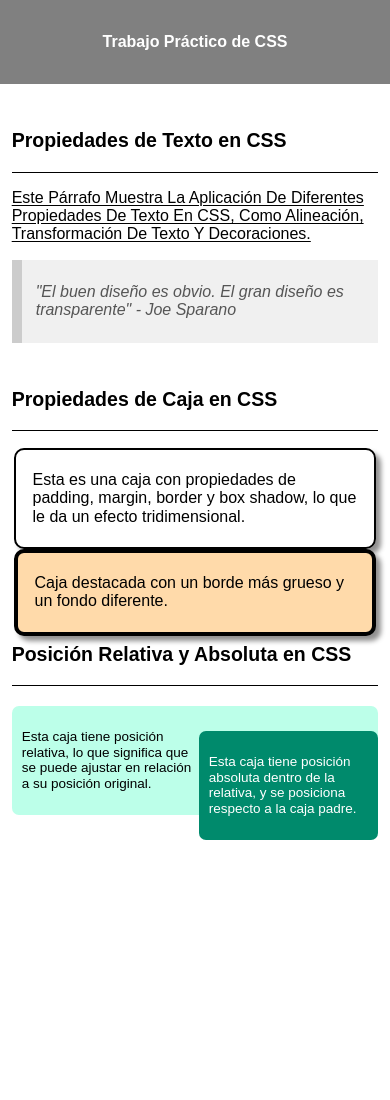
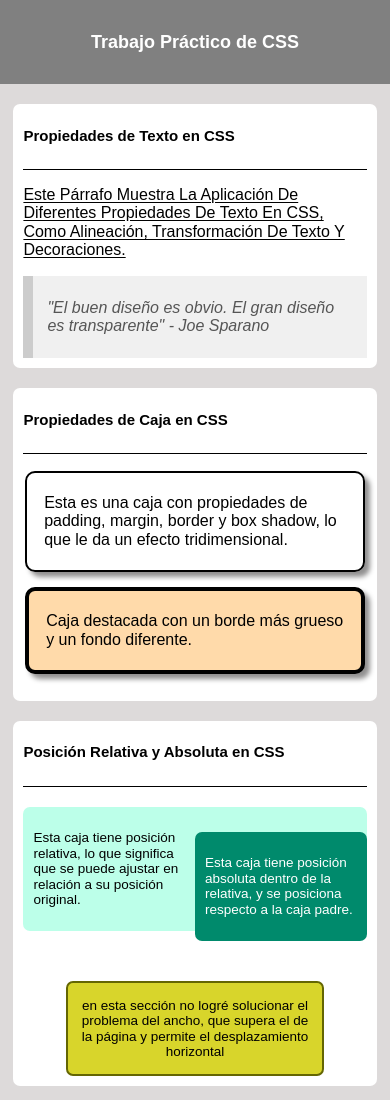
Before and after one commit to TomiCamacho/TP-CSS-Desarrollo-de-Software-UTN, a plain HTML site: page index.html in a window 390 px wide. Before the commit the page ends 895 px from the top, so only its background shows below. Drawn offline with Linux system fonts and the light colour scheme.

Commit message:
responsive hecho para header y secciones 1, 2 y 3

```diff
--- a/index.html
+++ b/index.html
@@ -6,11 +6,12 @@
     <title>TP CSS - Camacho Tomás</title>
     <link rel="stylesheet" href="normalize.css">
     <link rel="stylesheet" href="style.css">
+    <link rel="stylesheet" href="responsive.css">
 </head>
 <body>
     <header>
         <div class="header">
-            <p class="header-p">Trabajo Práctico de CSS</p>
+            <h1 class="header-h1">Trabajo Práctico de CSS</h1>
             <!-- <blockquote class="header-blockquote">blockquote</blockquote> -->
         </div>
     </header>
@@ -54,7 +55,14 @@
                         <p class="section3-info-cajaabsolute-p">Esta caja tiene posición absoluta dentro de la relativa, y se posiciona respecto a la caja padre.</p>
                     </div>
                 </div>
+                <div class="section3-error">
+                    <p>en esta sección no logré solucionar el problema del ancho, que supera el de la página y permite el desplazamiento horizontal</p>
+                </div>
             </div>
+        </section>
+
+        <section>
+
         </section>
 
     </main>
--- /dev/null
+++ b/responsive.css
@@ -0,0 +1,17 @@
+@media screen and (max-width:768px) {
+    body{
+        background-color: #dddada;
+    }
+    .header-h1{
+        font-size: 18px;
+    }
+}
+
+@media screen and (max-width:480px) {
+    .section{
+        padding: 10px;
+    }
+    .section-title{
+        font-size: 10px;
+    }
+}
--- a/style.css
+++ b/style.css
@@ -15,6 +15,10 @@ body{
     font-weight: 600;
 }
 
+.header-h1{
+    font-size: 30px;
+}
+
 /* .header-p{
     margin: 6px 0px 0px 0px;
 } */
@@ -29,18 +33,18 @@ body{
 } */
 
 .section{
-    width: 94vw;
-    margin-top: 45px;
-    margin-left: 3vw;
+    width: 88vw;
+    margin: 20px auto;
+    /* margin-top: 10px; */
+    background-color: rgb(255, 255, 255);
+    border-radius: 7px;
+    padding: 20px;
 }
 
 .section-title{
     height: 5vh;
     border-bottom: 1px solid black;
     font-size: small;
-}
-
-.section1-info{
 }
 
 .section1-info-p{
@@ -61,10 +65,10 @@ body{
 .section2-info{
     width: 99%;
     margin: 17px auto;
-    height: 150px;
+    /* height: 150px; */
     display: flex;
     flex-direction: column;
-    justify-content: space-between;
+    /* justify-content: space-between; */
 }
 
 .section2-info-box1{
@@ -80,6 +84,7 @@ body{
     padding: 5px 17px;
     box-shadow: 5px 5px 5px 0px #919090;
     background-color: #ffdaaa;
+    margin-top: 15px;
 }
 
 /* .section3{
@@ -88,7 +93,6 @@ body{
 
 .section3-info{
     margin-top: 20px;
-    margin-bottom: 80px;
     font-size: 13.5px;
     /* background-color: #580404; */
     /* height: 110px; */
@@ -104,7 +108,7 @@ body{
 }
 
 .section3-info-cajarelative-p{
-    max-width: 46vw;
+    max-width: 42.5vw;
 }
 
 .section3-info-cajaabsolute{
@@ -114,6 +118,17 @@ body{
     border-radius: 7px;
     /* border: 1px solid black; */
     top: 25px;
-    left: 51%;
+    left: 44vw;
     padding: 10px;
 }
+
+.section3-error{
+    padding: 1px 10px;
+    margin: 0 auto;
+    background-color: #d8d52b;
+    border-radius: 7px;
+    border: 2px solid #646602;
+    width: 60vw;
+    margin-top: 50px;
+    text-align: center;
+}
```
